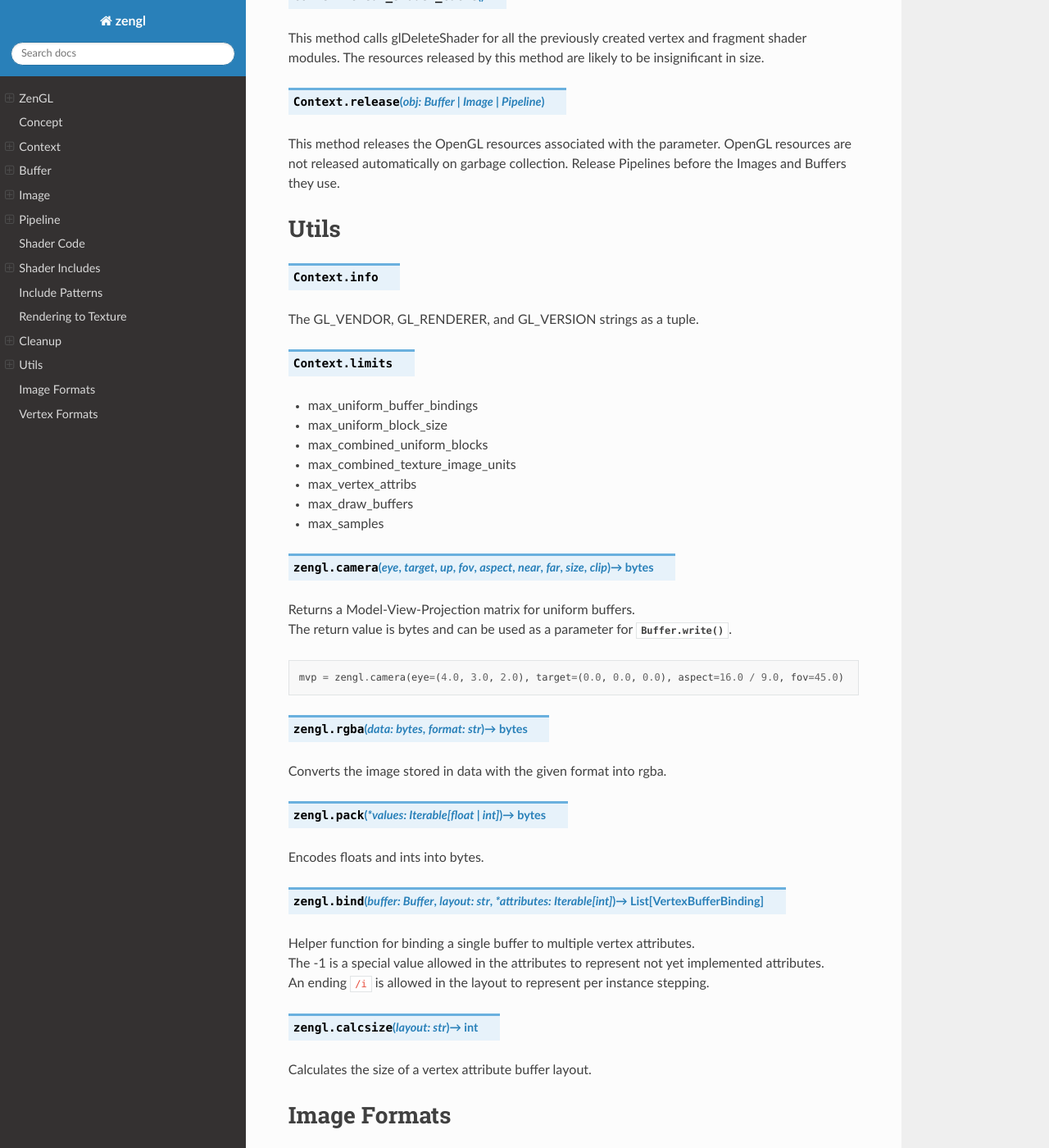
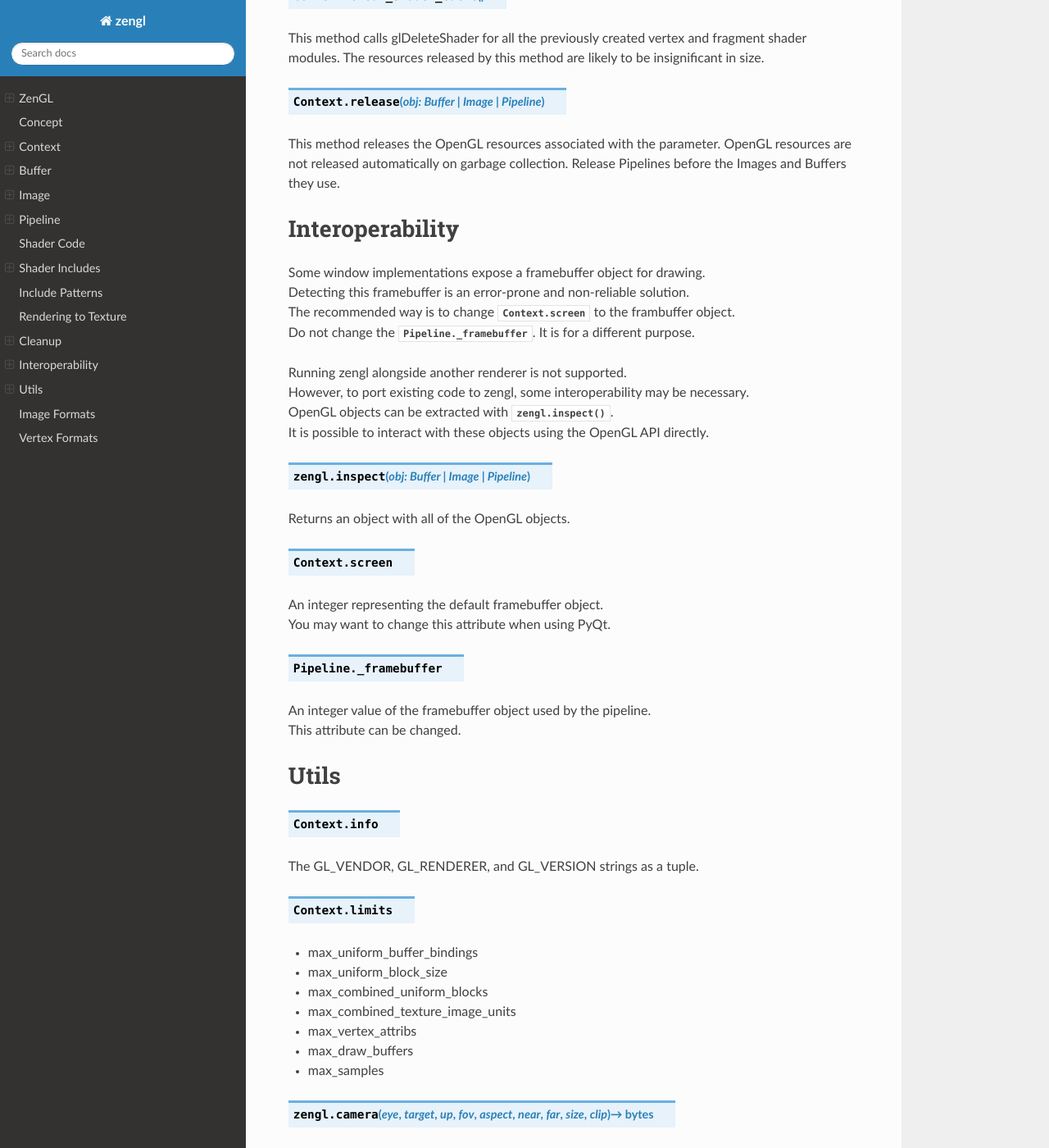
Before and after one commit to szabolcsdombi/zengl, a Sphinx documentation site: the page built from docs/index.rst, in a window 1280 px wide and 1400 px high, scrolled down 12561 px. Shown: the whole window at 82% size. Built offline with Sphinx 7.4.7 and the Read the Docs theme 2.0.0, drawn with Linux system fonts in a browser that asks for light colours.

Commit message:
document interoperability

```diff
--- a/docs/index.rst
+++ b/docs/index.rst
@@ -535,6 +535,33 @@ This method releases the OpenGL resources associated with the parameter.
 OpenGL resources are not released automatically on garbage collection.
 Release Pipelines before the Images and Buffers they use.
 
+Interoperability
+----------------
+
+| Some window implementations expose a framebuffer object for drawing.
+| Detecting this framebuffer is an error-prone and non-reliable solution.
+| The recommended way is to change :py:attr:`Context.screen` to the frambuffer object.
+| Do not change the :py:attr:`Pipeline._framebuffer`. It is for a different purpose.
+
+| Running zengl alongside another renderer is not supported.
+| However, to port existing code to zengl, some interoperability may be necessary.
+| OpenGL objects can be extracted with :py:meth:`zengl.inspect`.
+| It is possible to interact with these objects using the OpenGL API directly.
+
+.. py:method:: zengl.inspect(obj: Buffer | Image | Pipeline)
+
+Returns an object with all of the OpenGL objects.
+
+.. py:attribute:: Context.screen
+
+| An integer representing the default framebuffer object.
+| You may want to change this attribute when using PyQt.
+
+.. py:attribute:: Pipeline._framebuffer
+
+| An integer value of the framebuffer object used by the pipeline.
+| This attribute can be changed.
+
 Utils
 -----
 
```
